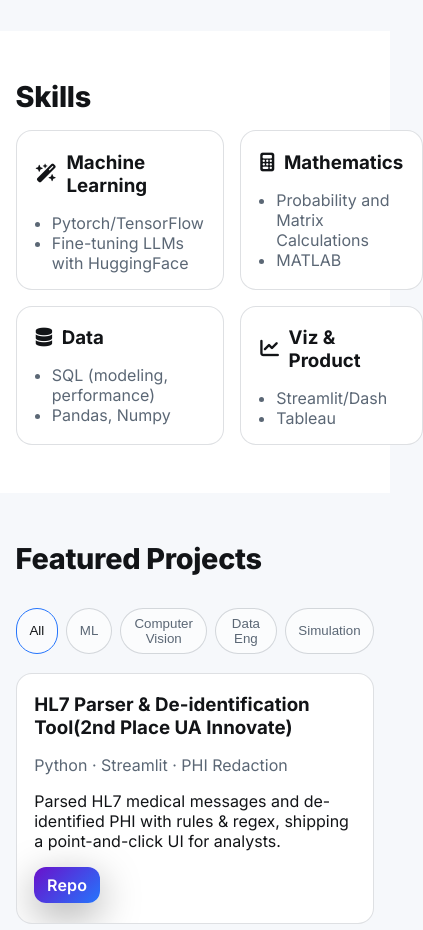
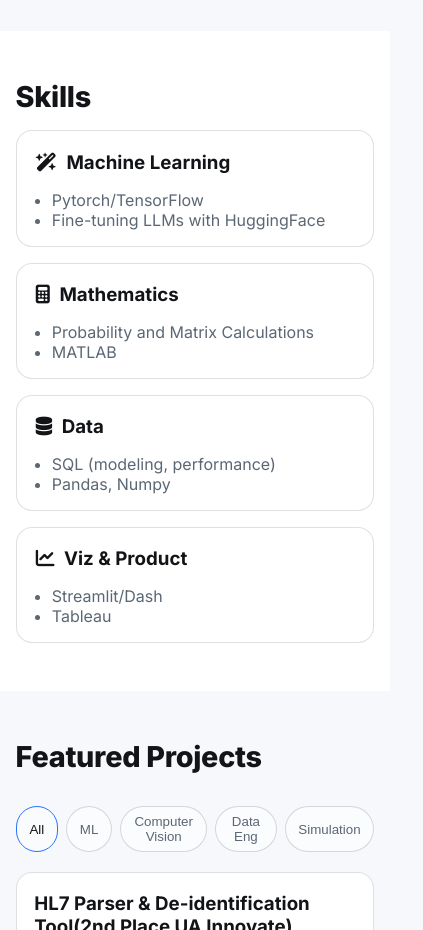
Before and after one commit to Colin-Hanley1/Colin-Hanley1.github.io, a plain HTML site: page index.html in a window 390 px wide. Shown: the part 1060-1990 px from the top of the page, 423 px wide, since content can reach past the window. Drawn offline with Linux system fonts and the light colour scheme.

Commit message:
fixed mobile issues

```diff
--- a/style.css
+++ b/style.css
@@ -233,3 +233,21 @@
     .navbar, .hero-ctas, .filters, .project-actions, .spotify-wrap, .contact-ctas, .to-top { display: none !important; }
     body { background: white; color: black; }
   }
+
+  .skills-grid {
+    display: grid;
+    grid-template-columns: repeat(4, 1fr);
+    gap: 1rem;
+  }
+
+  @media (max-width: 1024px) {
+    .skills-grid {
+      grid-template-columns: repeat(2, 1fr);
+    }
+  }
+
+  @media (max-width: 600px) {   /* add this */
+    .skills-grid {
+      grid-template-columns: 1fr; /* stack cards */
+    }
+  }
```
